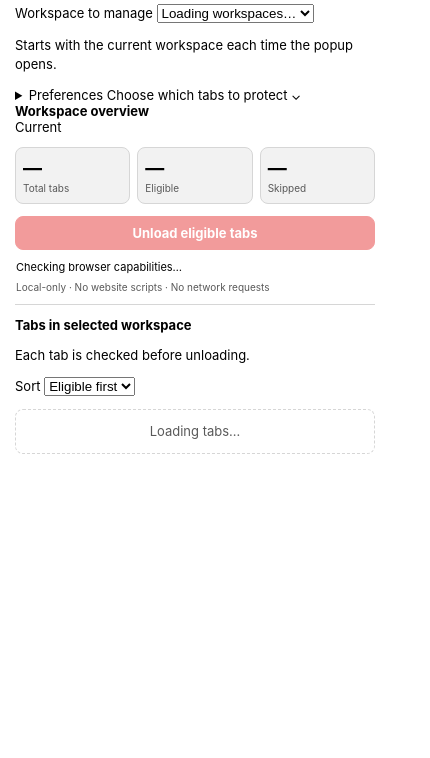
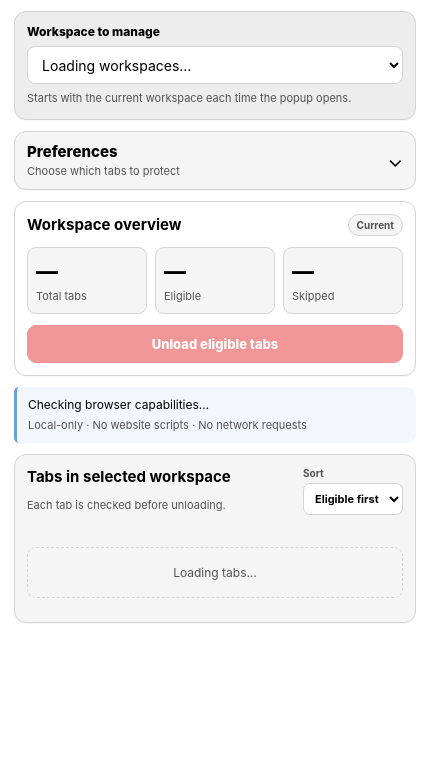
Before and after one commit to usman-pirzada/opera-tab-unloader, a browser extension: page popup.html in a window 400 px wide. Shown: the part 86-844 px from the top of the page, 430 px wide, since content can reach past the window. Drawn offline with Linux system fonts and the light colour scheme.

Commit message:
style: improve typography, section hierarchy and tab readability

```diff
--- a/styles.css
+++ b/styles.css
@@ -1,51 +1,90 @@
 :root {
   color-scheme: light dark;
   font-family: Inter, ui-sans-serif, system-ui, -apple-system, BlinkMacSystemFont, "Segoe UI", sans-serif;
-  font-size: 13px;
-  --border: color-mix(in srgb, CanvasText 16%, Canvas 84%);
-  --muted: color-mix(in srgb, CanvasText 65%, Canvas 35%);
-  --surface: color-mix(in srgb, CanvasText 5%, Canvas 95%);
+  font-size: 14px;
+  --border: color-mix(in srgb, CanvasText 17%, Canvas 83%);
+  --muted: color-mix(in srgb, CanvasText 68%, Canvas 32%);
+  --surface: color-mix(in srgb, CanvasText 4%, Canvas 96%);
+  --surface-strong: color-mix(in srgb, CanvasText 7%, Canvas 93%);
   --accent: #e84b4b;
   --accent-hover: #d93b3b;
   --success: #27855a;
   --toggle-off: #c7333f;
   --toggle-off-hover: #ad2531;
+  --section-radius: 12px;
 }
 * { box-sizing: border-box; }
 body {
   margin: 0;
-  width: 390px;
+  width: 430px;
   min-height: 320px;
-  max-height: min(700px, 90vh);
+  max-height: min(720px, 90vh);
   overflow-y: auto;
   background: Canvas;
   color: CanvasText;
 }
-button, input { font: inherit; }
-button { cursor: pointer; }
-button:disabled { cursor: not-allowed; opacity: .55; }
-.app { padding: 15px; }
-.header { display: flex; align-items: flex-start; justify-content: space-between; gap: 12px; margin-bottom: 12px; }
-.eyebrow { margin: 0 0 4px; color: var(--accent); font-size: 10px; font-weight: 800; letter-spacing: .15em; }
-h1 { margin: 0; font-size: 18px; line-height: 1.25; }
-h2 { margin: 0; font-size: 13px; }
+button, input, select { font: inherit; }
+button, select { cursor: pointer; }
+button:disabled, select:disabled { cursor: not-allowed; opacity: .58; }
+.app { display: grid; gap: 11px; padding: 14px; }
+.header { display: flex; align-items: flex-start; justify-content: space-between; gap: 12px; padding: 2px 2px 3px; }
+.eyebrow { margin: 0 0 4px; color: var(--accent); font-size: 11px; font-weight: 850; letter-spacing: .15em; }
+h1 { margin: 0; font-size: 20px; line-height: 1.25; letter-spacing: -.02em; }
+h2 { margin: 0; font-size: 15px; line-height: 1.3; }
 p { line-height: 1.45; }
-.muted, .hint, .footer-note { color: var(--muted); }
+.muted, .panel-subtitle, .field-note, .footer-note { color: var(--muted); }
 .muted { margin: 5px 0 0; font-size: 12px; }
-.icon-button { width: 32px; height: 32px; border: 1px solid var(--border); border-radius: 8px; background: var(--surface); font-size: 22px; line-height: 1; }
-.preferences { padding-bottom: 12px; border-bottom: 1px solid var(--border); }
-.preferences h2 { margin-bottom: 8px; }
-.preference { display: flex; align-items: center; justify-content: space-between; gap: 12px; margin: 8px 0; cursor: default; }
-.preference > span { min-width: 0; line-height: 1.35; }
+.panel, .summary-panel {
+  min-width: 0;
+  padding: 12px;
+  border: 1px solid var(--border);
+  border-radius: var(--section-radius);
+  background: var(--surface);
+  box-shadow: 0 1px 1px color-mix(in srgb, CanvasText 4%, transparent);
+}
+.workspace-panel { background: var(--surface-strong); }
+.field-label { display: block; margin: 0 0 7px; font-size: 12px; font-weight: 800; }
+.select-control {
+  width: 100%;
+  min-height: 38px;
+  padding: 8px 10px;
+  border: 1px solid var(--border);
+  border-radius: 8px;
+  background: Canvas;
+  color: CanvasText;
+  font-size: 14px;
+}
+.field-note { margin: 7px 0 0; font-size: 11px; line-height: 1.4; }
+.settings-panel { padding: 0; overflow: hidden; }
+.settings-panel > summary {
+  display: flex;
+  align-items: center;
+  justify-content: space-between;
+  gap: 12px;
+  min-height: 54px;
+  padding: 10px 12px;
+  cursor: pointer;
+  list-style: none;
+}
+.settings-panel > summary::-webkit-details-marker { display: none; }
+.summary-copy { display: grid; gap: 3px; }
+.panel-title { font-size: 15px; font-weight: 800; }
+.panel-subtitle { display: block; font-size: 11px; line-height: 1.4; }
+.summary-chevron { display: inline-block; font-size: 20px; line-height: 1; transition: transform .12s ease; }
+.settings-panel[open] .summary-chevron { transform: rotate(180deg); }
+.settings-content { padding: 0 12px 12px; border-top: 1px solid var(--border); }
+.preference { display: flex; align-items: center; justify-content: space-between; gap: 12px; margin: 12px 0; }
+.preference > span { min-width: 0; font-size: 13px; line-height: 1.35; }
 .preference-toggle {
-  flex: 0 0 58px;
-  min-width: 58px;
+  flex: 0 0 62px;
+  min-width: 62px;
+  min-height: 30px;
   padding: 5px 8px;
   border: 1px solid transparent;
-  border-radius: 7px;
+  border-radius: 8px;
   color: #fff;
-  font-size: 10px;
-  font-weight: 800;
+  font-size: 11px;
+  font-weight: 850;
   letter-spacing: .04em;
   line-height: 1.2;
   transition: background-color .12s ease, border-color .12s ease;
@@ -54,36 +93,45 @@ p { line-height: 1.45; }
 .preference-toggle.is-on:hover:not(:disabled) { background: #1d7049; border-color: #1d7049; }
 .preference-toggle.is-off { background: var(--toggle-off); border-color: var(--toggle-off); }
 .preference-toggle.is-off:hover:not(:disabled) { background: var(--toggle-off-hover); border-color: var(--toggle-off-hover); }
-.preference-toggle:focus-visible, button:focus-visible { outline: 2px solid #5399ef; outline-offset: 2px; }
-.hint { margin: 8px 0 0; font-size: 10px; }
-.summary { display: grid; grid-template-columns: repeat(3, 1fr); gap: 7px; margin: 12px 0; }
-.metric { min-width: 0; padding: 9px 7px; border: 1px solid var(--border); border-radius: 8px; background: var(--surface); }
-.metric-value { display: block; font-size: 19px; font-weight: 750; }
-.metric-label { display: block; margin-top: 2px; color: var(--muted); font-size: 10px; }
-.bulk-row { display: flex; gap: 8px; }
-.primary-button, .secondary-button, .danger-button { min-height: 34px; padding: 7px 11px; border-radius: 8px; font-weight: 700; }
+.preference-toggle:focus-visible, button:focus-visible, select:focus-visible, summary:focus-visible { outline: 2px solid #5399ef; outline-offset: 2px; }
+.summary-panel { background: Canvas; }
+.section-title-row { display: flex; align-items: center; justify-content: space-between; gap: 10px; }
+.section-chip { display: inline-flex; align-items: center; padding: 4px 8px; border: 1px solid var(--border); border-radius: 999px; background: var(--surface); color: var(--muted); font-size: 10px; font-weight: 750; white-space: nowrap; }
+.summary { display: grid; grid-template-columns: repeat(3, minmax(0, 1fr)); gap: 8px; margin: 11px 0; }
+.metric { min-width: 0; padding: 10px 8px; border: 1px solid var(--border); border-radius: 9px; background: var(--surface); }
+.metric-value { display: block; font-size: 22px; line-height: 1.2; font-weight: 800; font-variant-numeric: tabular-nums; }
+.metric-label { display: block; margin-top: 4px; color: var(--muted); font-size: 11px; line-height: 1.3; }
+.primary-button, .secondary-button, .danger-button { min-height: 38px; padding: 8px 12px; border-radius: 9px; font-size: 13px; font-weight: 800; }
 .primary-button { width: 100%; border: 1px solid var(--accent); background: var(--accent); color: white; }
 .primary-button:hover:not(:disabled), .danger-button:hover:not(:disabled) { background: var(--accent-hover); }
 .secondary-button { border: 1px solid var(--border); background: var(--surface); color: CanvasText; }
 .danger-button { border: 1px solid var(--accent); background: var(--accent); color: white; }
-.confirmation { margin-top: 9px; padding: 10px; border: 1px solid color-mix(in srgb, #d98c20 45%, var(--border) 55%); border-radius: 9px; background: color-mix(in srgb, #d98c20 13%, Canvas 87%); }
-.confirmation p { margin: 0 0 9px; font-size: 12px; }
-.confirmation-actions { display: flex; justify-content: flex-end; gap: 7px; }
-.status-panel { margin-top: 10px; padding: 0 1px 9px; border-bottom: 1px solid var(--border); }
-#status { margin: 0; font-size: 11px; }
-.footer-note { margin: 4px 0 0; font-size: 10px; }
-.tab-section { margin-top: 12px; }
-.section-heading { display: flex; align-items: baseline; justify-content: space-between; gap: 10px; margin-bottom: 8px; }
-.section-heading .hint { margin: 0; }
-.tab-list { display: grid; gap: 7px; }
-.tab-row { padding: 9px; border: 1px solid var(--border); border-radius: 9px; }
-.tab-row-top { display: flex; justify-content: space-between; align-items: flex-start; gap: 8px; }
-.tab-title { overflow-wrap: anywhere; font-size: 12px; font-weight: 700; line-height: 1.35; }
-.tab-url { overflow-wrap: anywhere; margin-top: 3px; color: var(--muted); font-size: 10px; }
-.tab-reasons { margin: 7px 0 0; padding-left: 15px; color: var(--muted); font-size: 10px; }
-.tab-status { display: inline-flex; flex-shrink: 0; padding: 3px 6px; border-radius: 6px; background: var(--surface); color: var(--muted); font-size: 10px; }
-.tab-status.eligible { color: var(--success); }
-.tab-actions { display: flex; justify-content: flex-end; margin-top: 8px; }
-.tab-action-button { padding: 5px 8px; border: 1px solid var(--accent); border-radius: 7px; background: transparent; color: var(--accent); font-size: 11px; font-weight: 700; }
-.empty-state { padding: 12px; border: 1px dashed var(--border); border-radius: 8px; color: var(--muted); text-align: center; }
+.confirmation { margin-top: 10px; padding: 11px; border: 1px solid color-mix(in srgb, #d98c20 50%, var(--border) 50%); border-radius: 9px; background: color-mix(in srgb, #d98c20 12%, Canvas 88%); }
+.confirmation p { margin: 0 0 10px; font-size: 13px; line-height: 1.45; }
+.confirmation-actions { display: flex; justify-content: flex-end; gap: 8px; }
+.status-panel { padding: 9px 11px; border-left: 3px solid color-mix(in srgb, #4388df 70%, var(--border) 30%); border-radius: 5px 9px 9px 5px; background: color-mix(in srgb, #4388df 7%, Canvas 93%); }
+#status { margin: 0; font-size: 12px; line-height: 1.45; }
+.footer-note { margin: 5px 0 0; font-size: 11px; }
+.tab-section { background: var(--surface); }
+.tabs-heading { align-items: flex-start; margin-bottom: 11px; }
+.tabs-heading h2 { margin-bottom: 3px; }
+.sort-control { display: grid; gap: 4px; flex: 0 0 auto; color: var(--muted); font-size: 10px; font-weight: 700; }
+.sort-select { max-width: 145px; min-height: 32px; padding: 5px 7px; border: 1px solid var(--border); border-radius: 7px; background: Canvas; color: CanvasText; font-size: 11px; }
+.tab-list { display: grid; gap: 8px; }
+.tab-row { padding: 11px; border: 1px solid var(--border); border-radius: 10px; background: Canvas; }
+.tab-row.eligible-row { border-left: 3px solid var(--success); padding-left: 9px; }
+.tab-row.skipped-row { border-left: 3px solid color-mix(in srgb, var(--muted) 50%, var(--border) 50%); padding-left: 9px; }
+.tab-row-top { display: flex; justify-content: space-between; align-items: flex-start; gap: 9px; }
+.tab-details { min-width: 0; }
+.tab-title { overflow-wrap: anywhere; font-size: 13px; font-weight: 750; line-height: 1.4; }
+.tab-url { overflow-wrap: anywhere; margin-top: 4px; color: var(--muted); font-size: 11px; line-height: 1.35; }
+.tab-status { display: inline-flex; flex-shrink: 0; padding: 4px 7px; border-radius: 6px; background: var(--surface-strong); color: var(--muted); font-size: 10px; font-weight: 800; }
+.tab-status.eligible { background: color-mix(in srgb, var(--success) 13%, Canvas 87%); color: var(--success); }
+.tab-status.skipped { background: color-mix(in srgb, var(--muted) 10%, Canvas 90%); }
+.tab-reasons { margin: 8px 0 0; padding-left: 17px; color: var(--muted); font-size: 11px; line-height: 1.45; }
+.tab-reasons li + li { margin-top: 2px; }
+.tab-actions { display: flex; justify-content: flex-end; margin-top: 9px; }
+.tab-action-button { min-height: 32px; padding: 6px 10px; border: 1px solid var(--accent); border-radius: 8px; background: transparent; color: var(--accent); font-size: 12px; font-weight: 800; }
+.tab-action-button:hover:not(:disabled) { background: color-mix(in srgb, var(--accent) 9%, Canvas 91%); }
+.empty-state { padding: 16px 12px; border: 1px dashed var(--border); border-radius: 9px; color: var(--muted); font-size: 12px; line-height: 1.45; text-align: center; }
 [hidden] { display: none !important; }
```
